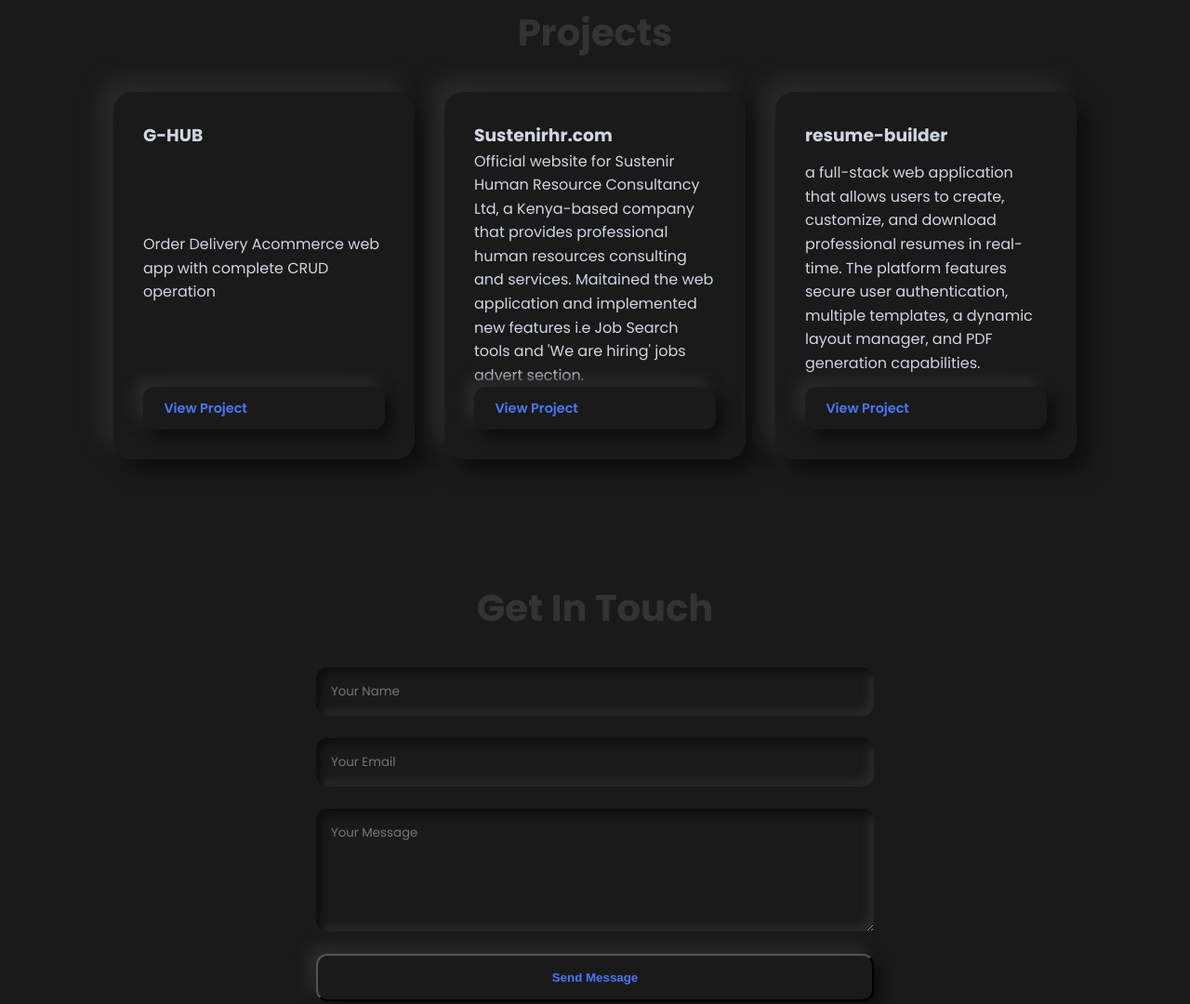
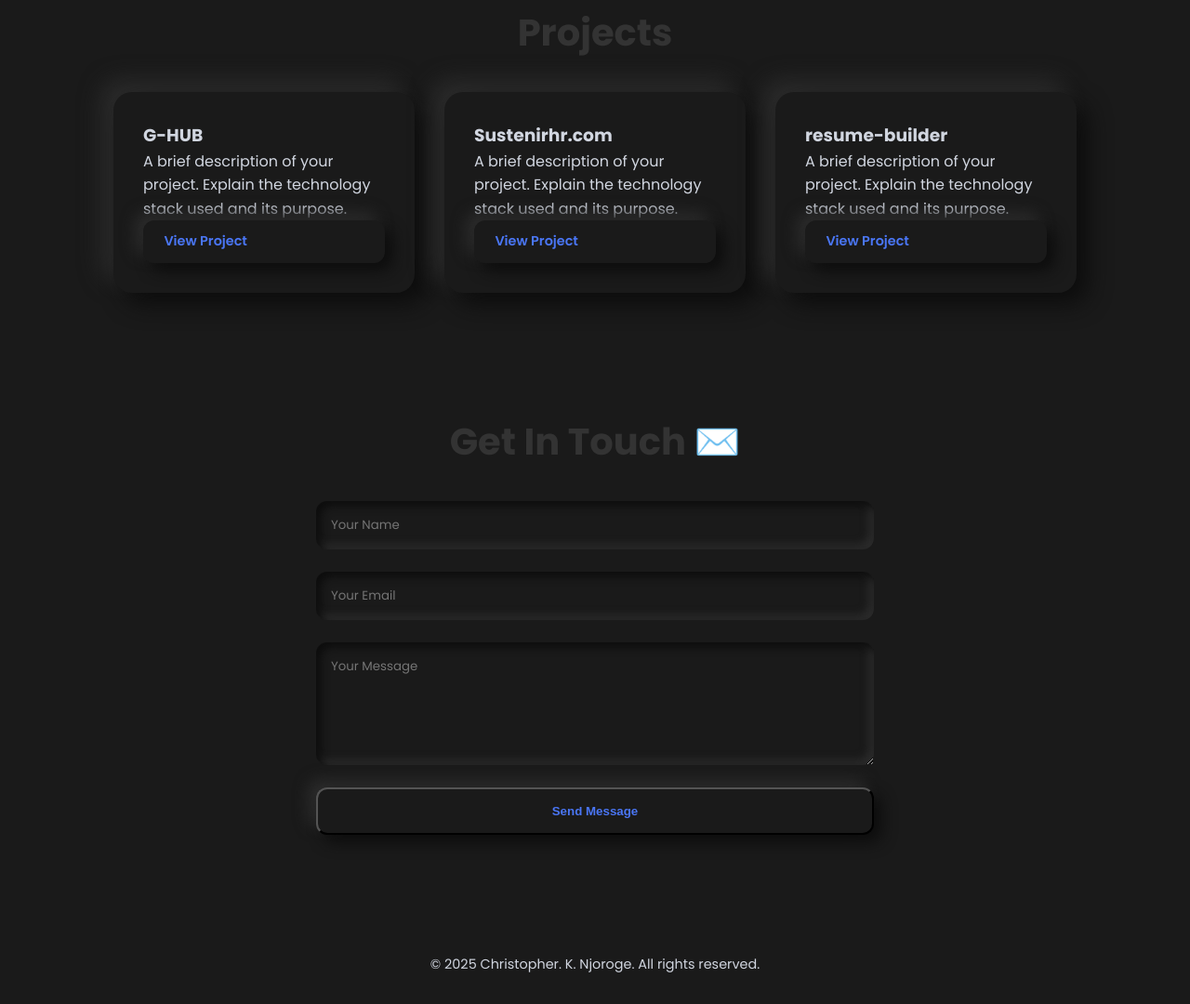
Before and after one commit to CKNJOROGE/portfolio-website, a plain HTML site: page index.html in a window 1280 px wide. Shown: the part 1070-2150 px from the top of the page at 93% size. Drawn offline with nearby package versions, Linux system fonts and the light colour scheme.

Commit message:
Update index.html

```diff
--- a/index.html
+++ b/index.html
@@ -21,7 +21,7 @@
     <header class="glass-header">
         <nav>
             <a href="#home" class="logo">
-            <img src="logo.png" alt="Christopher K Njoroge Logo" class="logo-image">
+                <img src="images/logo.png" alt="Christopher K Njoroge Logo" class="logo-image">
             </a>
             <ul>
                 <li><a href="#skills">Skills</a></li>
@@ -66,31 +66,31 @@
             <div class="projects-container">
                 <div class="neumorphic-card project-card">
                     <h3>G-HUB</h3>
-                    <p>Order Delivery Acommerce web app with complete CRUD operation</p>
+                    <p>A brief description of your project. Explain the technology stack used and its purpose.</p>
                     <a href="#" class="neumorphic-btn-small" target="_blank">View Project</a>
                 </div>
                 <div class="neumorphic-card project-card">
                     <h3>Sustenirhr.com</h3>
-                    <p>Official website for Sustenir Human Resource Consultancy Ltd, a Kenya-based company that provides professional human resources consulting and services. Maitained the web application and implemented new features i.e Job Search tools and 'We are hiring' jobs advert section.  </p>
+                    <p>A brief description of your project. Explain the technology stack used and its purpose.</p>
                     <a href="https://sustenirhr.com/" class="neumorphic-btn-small" target="_blank">View Project</a>
                 </div>
                 <div class="neumorphic-card project-card">
                     <h3>resume-builder</h3>
-                    <p> a full-stack web application that allows users to create, customize, and download professional resumes in real-time. The platform features secure user authentication, multiple templates, a dynamic layout manager, and PDF generation capabilities.</p>
+                    <p>A brief description of your project. Explain the technology stack used and its purpose.</p>
                     <a href="https://resume-builder-clean.netlify.app" class="neumorphic-btn-small" target="_blank">View Project</a>
                 </div>
             </div>
         </section>
 
         <section id="contact">
-            <h2>Get In Touch</h2>
+            <h2>Get In Touch ✉️</h2>
             <form id="contact-form" class="neumorphic-form">
                 <input id="name" type="text" placeholder="Your Name" class="neumorphic-input" required>
                 <input id="email" type="email" placeholder="Your Email" class="neumorphic-input" required>
                 <textarea id="message" placeholder="Your Message" rows="5" class="neumorphic-input" required></textarea>
                 <button type="submit" class="neumorphic-btn">Send Message</button>
             </form>
-            <div id="form-error" class="form-error"></div> <!-- New error message container -->
+            <div id="form-error" class="form-error"></div>
         </section>
     </main>
 
@@ -100,5 +100,4 @@
 
     <script src="script.js"></script>
 </body>
-
 </html>
```
